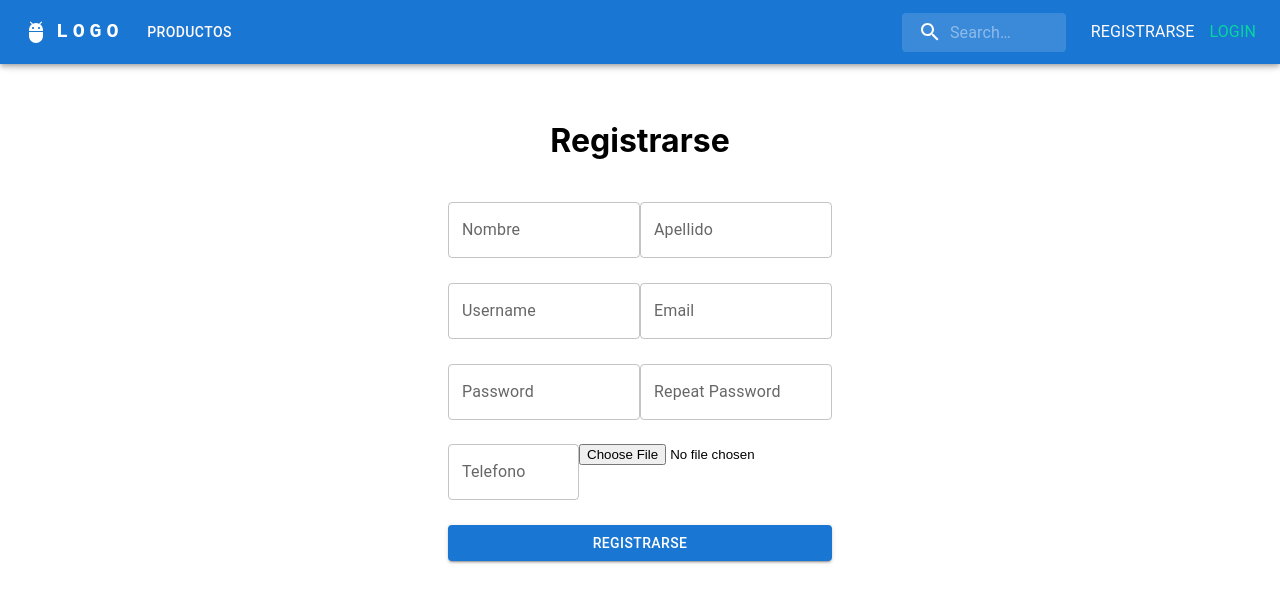
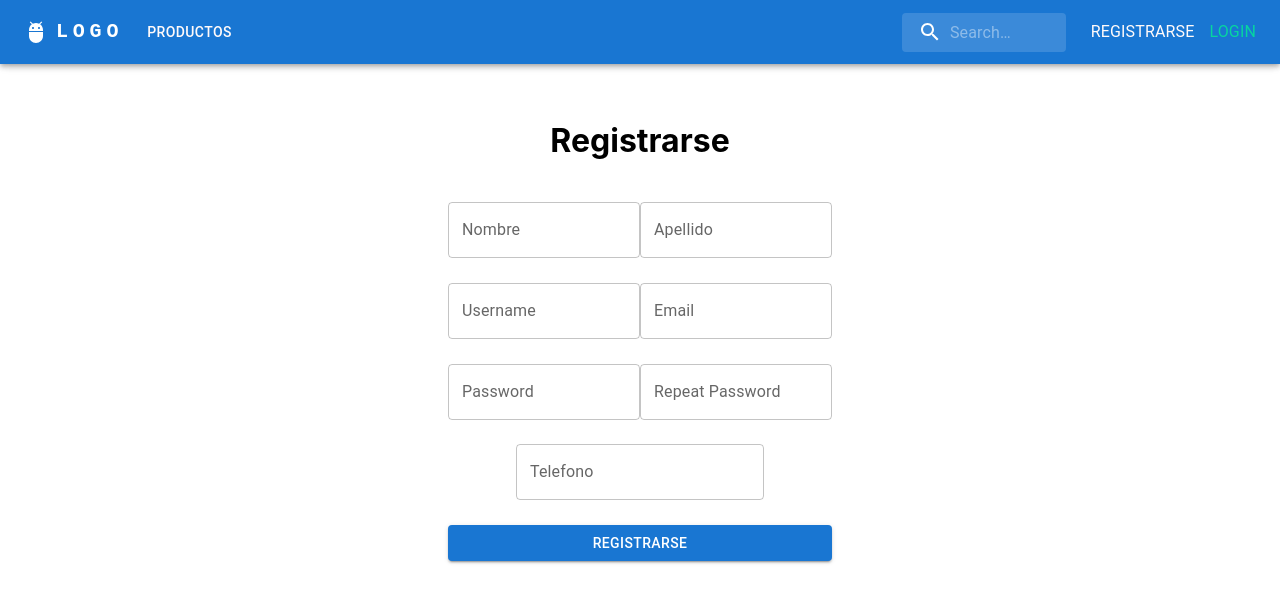
Before and after one commit to CristianYogi/front-entrega-final-utn, a React (Create React App) app: page /registrarse in a window 1280 px wide. Shown: the top 602 px of the page. Built offline with nearby package versions, Linux system fonts and the light colour scheme.

Commit message:
react-create-app on Heroku

```diff
--- a/src/components/register/RegisterForm.jsx
+++ b/src/components/register/RegisterForm.jsx
@@ -3,7 +3,6 @@ import { Formik, Form, Field } from 'formik'
 import TextField from '@mui/material/TextField';
 import * as yup from "yup"
 import Button from '@mui/material/Button';
-import { useRef } from "react";
 
 const MyInput = ({ field, form, ...props }) => {
 
@@ -13,10 +12,9 @@ const MyInput = ({ field, form, ...props }) => {
 
 const RegisterForm = () =>{
     const phoneRegExp = /^((\\+[1-9]{1,4}[ \\-]*)|(\\([0-9]{2,3}\\)[ \\-]*)|([0-9]{2,4})[ \\-]*)*?[0-9]{3,4}?[ \\-]*[0-9]{3,4}?$/
-
     return(
     <Formik
-    initialValues={{nombre:"", apellido:"", userName: "", email: "", password: "", password2: "", phoneNumber: "", file: ""}}
+    initialValues={{nombre:"", apellido:"", userName: "", email: "", password: "", password2: "", phoneNumber: ""}}
     validationSchema= {yup.object({
     nombre: yup.string()
         .required("Required")
@@ -51,32 +49,28 @@ const RegisterForm = () =>{
 
     })}
     onSubmit = {(values, {setSubmitting}) => {
-        console.log(values)
         const data = {
             nombre : values.nombre,
             apellido : values.apellido,
             email : values.email,
             userName: values.userName,
             password: values.password
-
         }
-
         fetch("https://apideploy-final.herokuapp.com/users/register", {
             method: "POST",
             headers: {
                 "Accept" : "application/json",
                 'Content-Type': 'application/json'
             },
-            body: JSON.stringify(data),
-            file: values.file
+            body: JSON.stringify(data)
         })
         .then((res) => console.log(res))
         .catch(err => console.log(err))
         setSubmitting(false)
     }}
     >
-{  ({values, setFieldValue}) =>
-            <Form id="formulario-registrarse" encType="multipart/form-data">
+{  (yupData) =>
+            <Form id="formulario-registrarse">
                     <div id="contenedor-nombre-apellido" className="contenedor-input">
                         <Field
                             name="nombre"
@@ -155,11 +149,7 @@ const RegisterForm = () =>{
                             type="text"
                             autoComplete="numero-telefono"
                         >
-
                         </Field>
-                    <input type='file' name='file'onChange={(event) => {
-                        setFieldValue("file", event.target.files[0])
-                    }} accept='image/*' />
                 </div>
                 <Button type="submit" variant="contained">Registrarse</Button>
             </Form>
```
